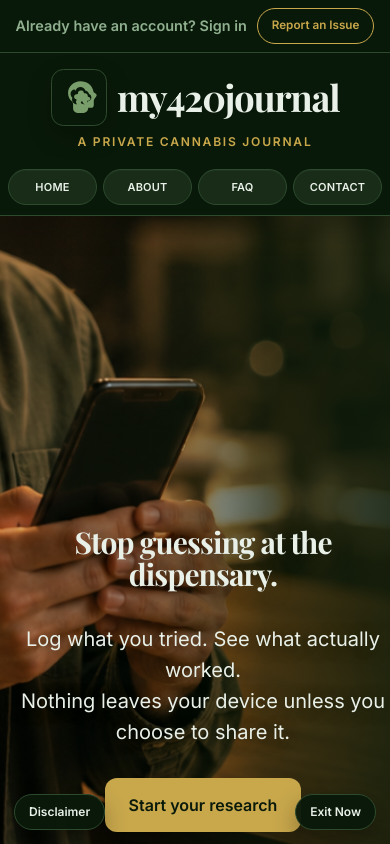
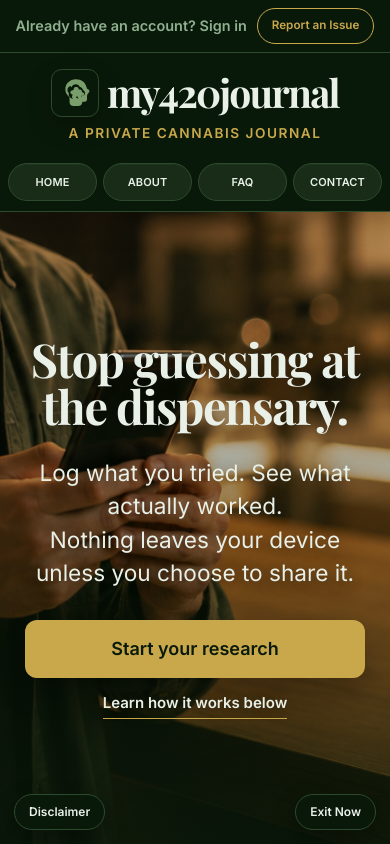
Before and after one commit to casevoiceai/my420journal-app, a React (Vite) app: page / in a window 390 px wide. Shown: the top 844 px of the page. Built offline with nearby package versions, Linux system fonts and the light colour scheme.

Commit message:
Fix mobile header tabs and hero sizing

```diff
--- a/src/index.css
+++ b/src/index.css
@@ -115,17 +115,119 @@ nav[aria-label="Marketing sections"] a:hover {
 }
 
 @media (max-width: 430px) {
+  header > div:nth-child(2) {
+    padding-left: 10px !important;
+    padding-right: 10px !important;
+  }
+
+  header > div:nth-child(2) > a {
+    width: 100% !important;
+    max-width: 100% !important;
+    gap: 8px !important;
+    overflow: visible !important;
+  }
+
+  header > div:nth-child(2) > a > span:first-child {
+    width: 48px !important;
+    height: 48px !important;
+  }
+
+  header > div:nth-child(2) > a > span:last-child {
+    min-width: 0 !important;
+    font-size: clamp(32px, 10vw, 43px) !important;
+    letter-spacing: -0.045em !important;
+    white-space: nowrap !important;
+  }
+
+  header > div:nth-child(2) > span {
+    padding-left: 4px !important;
+    padding-right: 4px !important;
+    font-size: clamp(11px, 3.5vw, 14px) !important;
+    letter-spacing: 0.11em !important;
+    white-space: nowrap !important;
+    overflow-wrap: normal !important;
+  }
+
   nav[aria-label="Marketing sections"] {
+    width: 100% !important;
+    display: grid !important;
+    grid-template-columns: repeat(4, minmax(0, 1fr)) !important;
     gap: 6px !important;
-    padding-left: 8px !important;
-    padding-right: 8px !important;
+    padding: 8px 8px 10px !important;
   }
 
   nav[aria-label="Marketing sections"] a {
-    min-height: 36px;
-    padding: 7px 6px !important;
+    width: 100% !important;
+    min-width: 0 !important;
+    min-height: 38px;
+    padding: 7px 3px !important;
     font-size: 11px !important;
-    letter-spacing: 0.02em !important;
+    letter-spacing: 0.01em !important;
+    white-space: nowrap !important;
+  }
+
+  .marketing-hero {
+    width: 100vw !important;
+    max-width: none !important;
+    min-height: calc(100dvh - var(--header-height, 220px)) !important;
+    margin: 0 !important;
+  }
+
+  .marketing-hero-image,
+  .marketing-hero-overlay {
+    width: 100% !important;
+    right: 0 !important;
+    left: 0 !important;
+  }
+
+  .marketing-hero-image {
+    background-position: center center !important;
+  }
+
+  .marketing-hero-overlay {
+    background: linear-gradient(180deg, rgba(10,26,10,0.18) 0%, rgba(10,26,10,0.38) 48%, rgba(10,26,10,0.82) 100%) !important;
+  }
+
+  .marketing-hero-inner {
+    width: 100% !important;
+    max-width: 100% !important;
+    min-height: calc(100dvh - var(--header-height, 220px)) !important;
+    padding: 72px 20px 74px !important;
+    align-items: center !important;
+    justify-content: center !important;
+  }
+
+  .marketing-hero-copy {
+    width: 100% !important;
+    max-width: 100% !important;
+    margin: 0 auto !important;
+    text-align: center !important;
+  }
+
+  .marketing-hero-copy h1 {
+    margin-bottom: 26px !important;
+    font-size: clamp(39px, 12vw, 52px) !important;
+    line-height: 1.02 !important;
+  }
+
+  .marketing-hero-copy p {
+    margin-bottom: 30px !important;
+    font-size: clamp(20px, 5.8vw, 25px) !important;
+    line-height: 1.48 !important;
+  }
+
+  .marketing-hero-actions {
+    width: 100% !important;
+    flex-direction: column !important;
+    flex-wrap: nowrap !important;
+  }
+
+  .marketing-hero-cta {
+    width: min(100%, 340px) !important;
+    min-height: 58px !important;
+    padding-left: 20px !important;
+    padding-right: 20px !important;
+    font-size: 18px !important;
   }
 }
 
```
